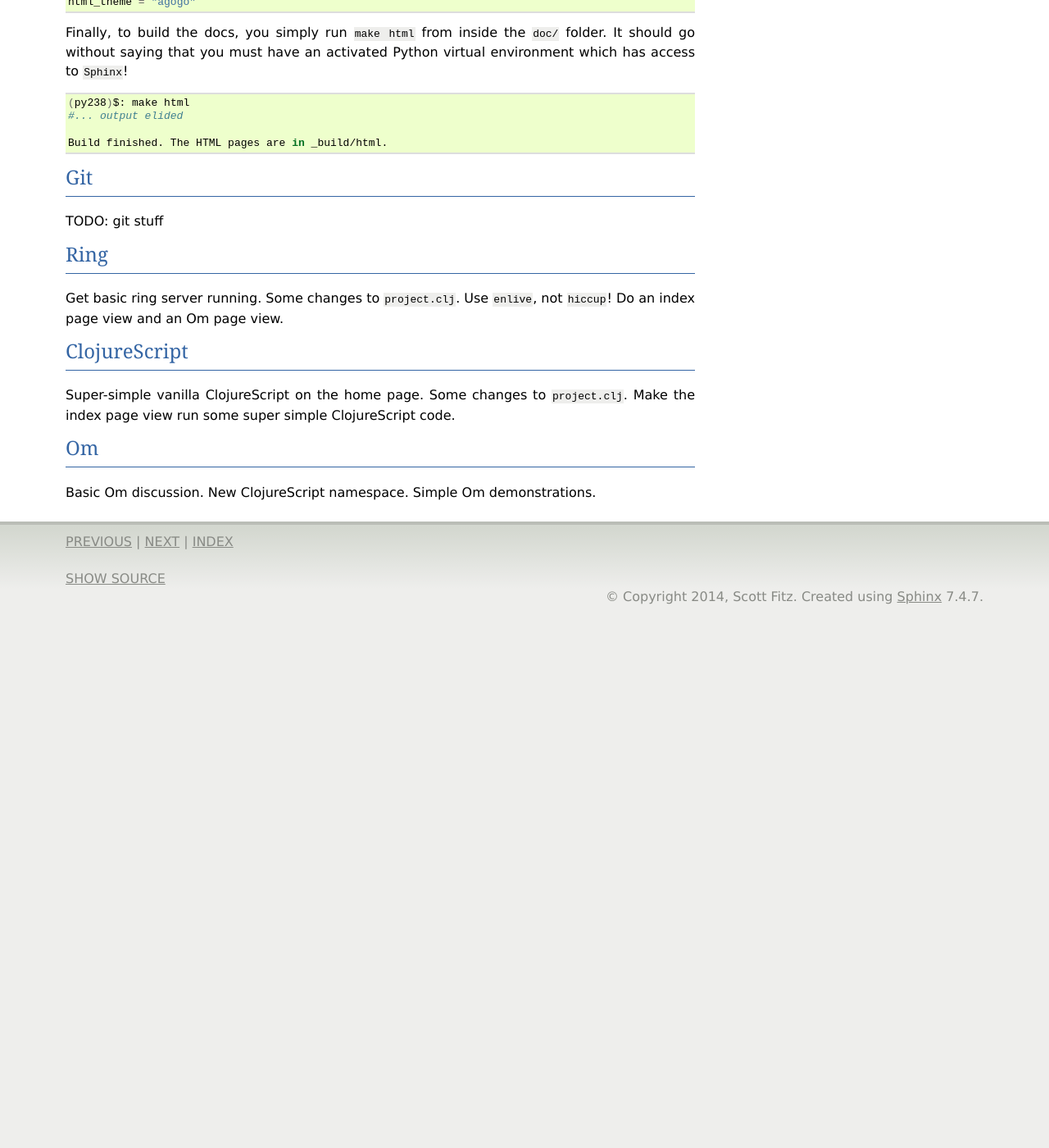
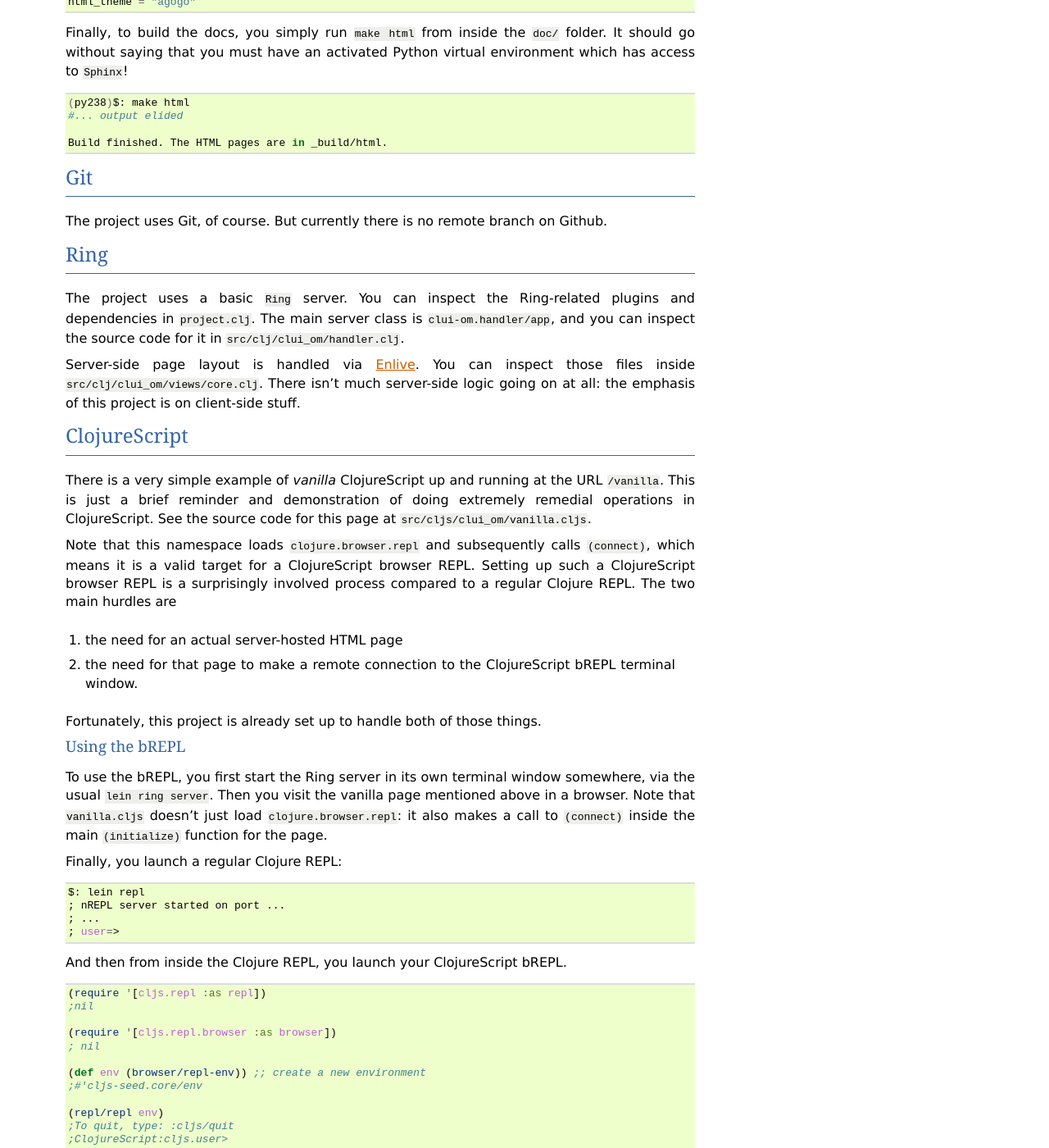
Before and after one commit to doctorwidget/clui-om, a Sphinx documentation site: the page built from doc/intro.rst, in a window 1280 px wide and 1400 px high, scrolled down 940 px. Shown: the whole window at 82% size. Built offline with Sphinx 7.4.7, drawn with Linux system fonts in a browser that asks for light colours; before the commit the page ends 1690 px from its top, so only the background shows below that; some of the changed text lies outside the part shown.

Commit message:
Got the documentation caught up with the main project.

```diff
--- a/doc/index.rst
+++ b/doc/index.rst
@@ -13,9 +13,12 @@ Contents:
    :glob:
 
    intro
+   react
    om
    om-bootstrap
+   om-kioo
    page-alpha
+   testing
    todo
 
 
--- a/doc/intro.rst
+++ b/doc/intro.rst
@@ -78,26 +78,88 @@ Python virtual environment which has access to ``Sphinx``!
 Git
 ==========
 
-TODO: git stuff
+The project uses Git, of course. But currently there is no remote branch on
+Github.
 
 
 
 Ring
 ===========
 
-Get basic ring server running. Some changes to ``project.clj``. Use ``enlive``,
-not ``hiccup``! Do an index page view and an Om page view.
+The project uses a basic ``Ring`` server. You can inspect the Ring-related
+plugins and dependencies in ``project.clj``. The main server class is
+``clui-om.handler/app``, and you can inspect the source code for it in
+``src/clj/clui_om/handler.clj``.
+
+Server-side page layout is handled via `Enlive`_. You can inspect those files
+inside ``src/clj/clui_om/views/core.clj``. There isn't much server-side logic
+going on at all: the emphasis of this project is on client-side stuff.
+
+
+.. _`Enlive`: https://github.com/cgrand/enlive
 
 
 
 ClojureScript
 ================
 
-Super-simple vanilla ClojureScript on the home page. Some changes to ``project.clj``.
-Make the index page view run some super simple ClojureScript code.
+There is a very simple example of *vanilla* ClojureScript up and running at
+the URL ``/vanilla``. This is just a brief reminder and demonstration of doing
+extremely remedial operations in ClojureScript. See the source code for this
+page at ``src/cljs/clui_om/vanilla.cljs``.
+
+Note that this namespace loads ``clojure.browser.repl`` and subsequently calls
+``(connect)``, which means it is a valid target for a ClojureScript browser
+REPL. Setting up such a ClojureScript browser REPL is a surprisingly involved
+process compared to a regular Clojure REPL. The two main hurdles are
+
+#. the need for an actual server-hosted HTML page
+#. the need for that page to make a remote connection to the ClojureScript
+   bREPL terminal window.
+
+Fortunately, this project is already set up to handle both of those things.
 
 
-Om
-============
+Using the bREPL
+-------------------
 
-Basic Om discussion. New ClojureScript namespace. Simple Om demonstrations.
+To use the bREPL, you first start the Ring server in its own terminal window
+somewhere, via the usual ``lein ring server``. Then you visit the vanilla page
+mentioned above in a browser. Note that ``vanilla.cljs`` doesn't just load
+``clojure.browser.repl``: it also makes a call to ``(connect)``
+inside the main ``(initialize)`` function for the page.
+
+Finally, you launch a regular Clojure REPL:
+
+.. code-block:: bash
+
+    $: lein repl
+    ; nREPL server started on port ...
+    ; ...
+    ; user=>
+
+And then from inside the Clojure REPL, you launch your ClojureScript
+bREPL.
+
+.. code-block:: clojure
+
+    (require '[cljs.repl :as repl])
+    ;nil
+
+    (require '[cljs.repl.browser :as browser])
+    ; nil
+
+    (def env (browser/repl-env)) ;; create a new environment
+    ;#'cljs-seed.core/env
+
+    (repl/repl env)
+    ;To quit, type: :cljs/quit
+    ;ClojureScript:cljs.user>
+
+    (js/alert "spam")
+    ; the browser window should get a popup, yay?
+
+Remember that you must be working in a domain where the ``lein`` dependencies
+know about both Clojure and ClojureScript for this to work! Also note that this
+is a fairly verbose set of four commands, which could be simplified if you used
+a library like ``Austin``.
--- a/doc/todo.rst
+++ b/doc/todo.rst
@@ -6,10 +6,10 @@ Todo
 
 *DONE* set up the documentation folder, Sphinx file, etc
 
-create initial git repository
+*DONE* create initial git repository
 
-get first page up and running
+*DONE* get first page up and running
 
-get ClojureScript REPL access to the first page
+*DONE* get ClojureScript REPL access to the first page
 
 tackle the testing question: what is the testing story here?
```
Also changed, not shown: doc/om-bootstrap.rst (+9 -2 lines), doc/om-kioo.rst (added, +37 -0 lines), doc/om.rst (+25 -1 lines), doc/react.rst (added, +18 -0 lines), doc/testing.rst (added, +7 -0 lines), 1 other file.
